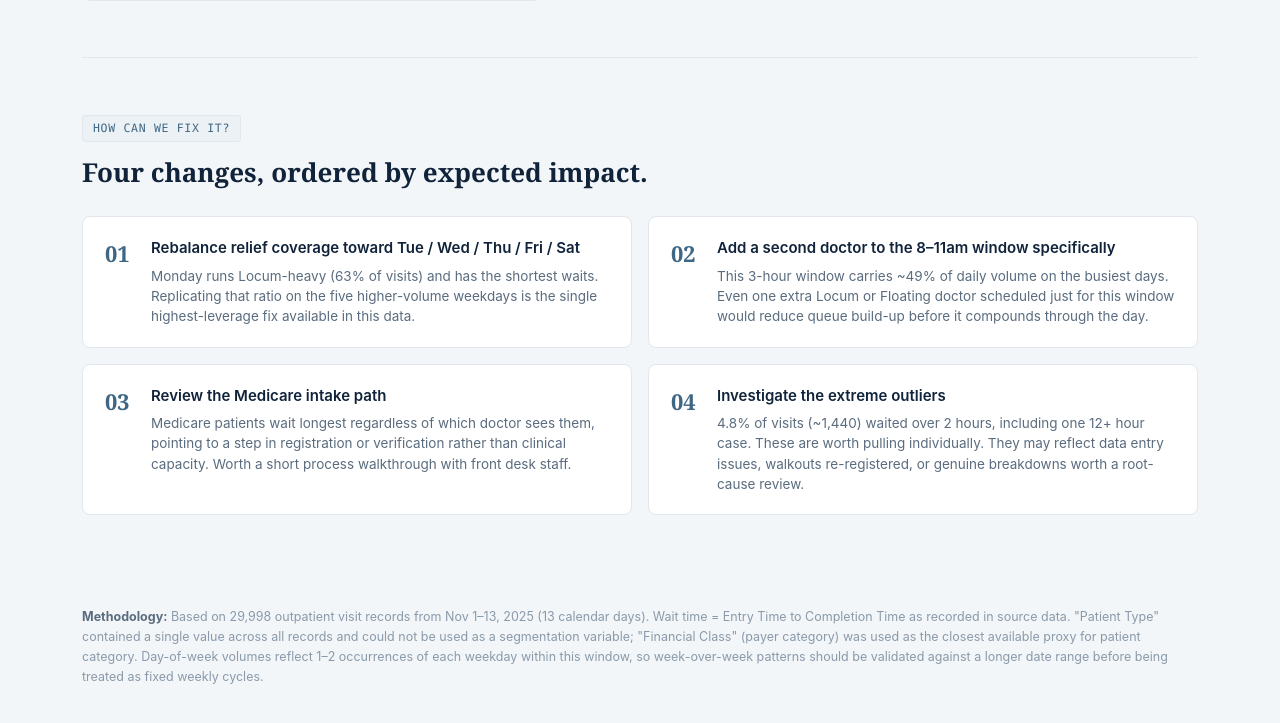
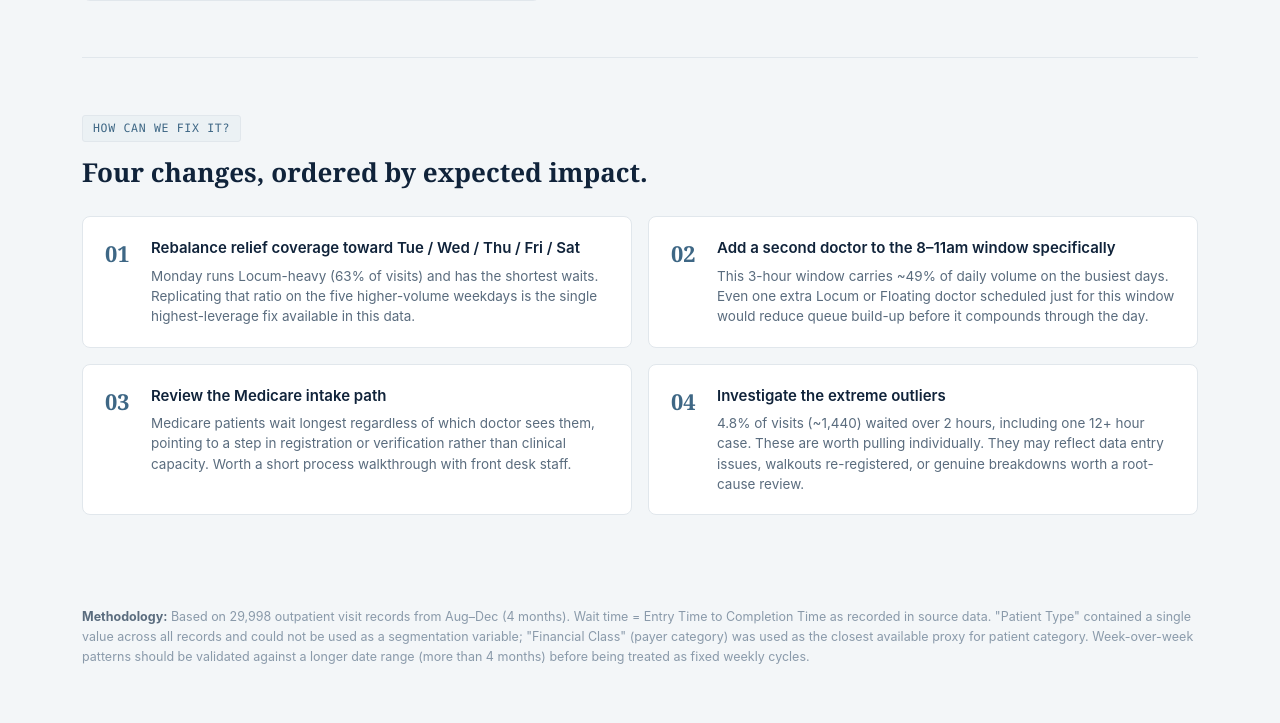
Before and after one commit to Tabina-Navaid/Waiting_times_Dashboard, a plain HTML site: page index.html in a window 1280 px wide. Shown: the part 4402-5125 px from the top of the page. Drawn offline with Linux system fonts and the light colour scheme.

Commit message:
Update index.html

```diff
--- a/index.html
+++ b/index.html
@@ -453,7 +453,7 @@
 
 <footer>
   <div class="wrap">
-    <b>Methodology:</b> Based on 29,998 outpatient visit records from Nov 1&ndash;13, 2025 (13 calendar days). Wait time = Entry Time to Completion Time as recorded in source data. "Patient Type" contained a single value across all records and could not be used as a segmentation variable; "Financial Class" (payer category) was used as the closest available proxy for patient category. Day-of-week volumes reflect 1&ndash;2 occurrences of each weekday within this window, so week-over-week patterns should be validated against a longer date range before being treated as fixed weekly cycles.
+    <b>Methodology:</b> Based on 29,998 outpatient visit records from Aug&ndash;Dec (4 months). Wait time = Entry Time to Completion Time as recorded in source data. "Patient Type" contained a single value across all records and could not be used as a segmentation variable; "Financial Class" (payer category) was used as the closest available proxy for patient category. Week-over-week patterns should be validated against a longer date range (more than 4 months) before being treated as fixed weekly cycles.
   </div>
 </footer>
 
```
